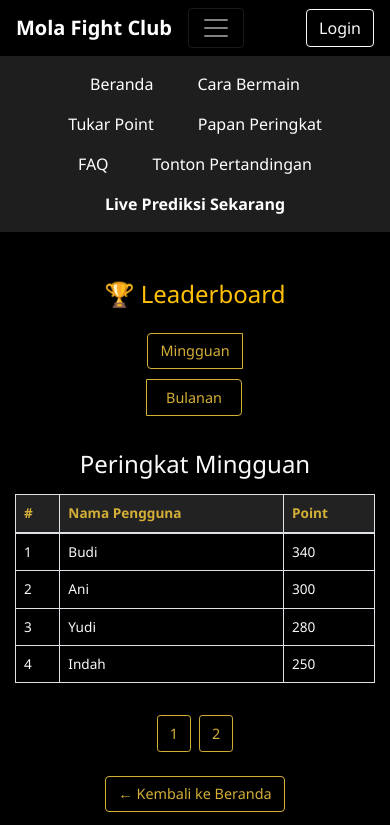
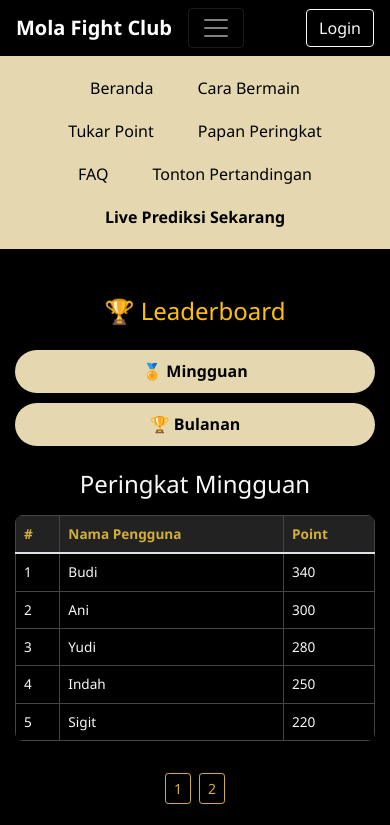
Before and after one commit to lafaek566/Project_Ui, a plain HTML site: page leaderboard.html in a window 390 px wide. Shown: the top 825 px of the page. Drawn offline with nearby package versions, Linux system fonts and the light colour scheme.

Commit message:
Update hero background

```diff
--- a/leaderboard.html
+++ b/leaderboard.html
@@ -24,19 +24,31 @@
         font-family: "Segoe UI", sans-serif;
       }
 
-      .navbar,
       .navbar-sub {
-        background-color: var(--dark);
+        background-color: #e5d8b0 !important;
+        padding: 10px 0;
       }
 
-      .navbar-sub {
-        background-color: var(--gray-dark);
+      .navbar-sub .nav-link {
+        color: #e5d8b0 !important;
+        padding: 0.6rem 1rem; /* tambahkan padding untuk jarak */
+        margin: 0 6px; /* jarak antar link */
+        font-weight: 500;
+        transition: 0.2s ease;
       }
 
       .nav-link {
         color: #fff !important;
         font-weight: 500;
         transition: 0.2s ease;
+      }
+
+      .navbar-sub .nav-link {
+        color: #000 !important;
+      }
+
+      .navbar-sub .nav-link:hover {
+        color: var(--gold) !important;
       }
 
       .nav-link:hover {
@@ -57,6 +69,24 @@
       .btn-outline-warning:hover {
         background-color: var(--gold);
         color: var(--dark);
+      }
+
+      .btn-toggle {
+        background-color: #e5d8b0;
+        color: #000;
+        font-weight: bold;
+        border: none;
+        padding: 0.6rem 1.2rem;
+        margin: 0 5px;
+        border-radius: 30px;
+        transition: all 0.3s ease;
+        box-shadow: 0 4px 6px rgba(0, 0, 0, 0.2);
+      }
+
+      .btn-toggle:hover {
+        background-color: var(--gold);
+        color: #000;
+        transform: translateY(-2px);
       }
 
       .table-section {
@@ -86,6 +116,31 @@
 
       .table tbody td {
         color: #f8f9fa;
+        vertical-align: middle;
+      }
+
+      .table tbody tr:hover {
+        background-color: rgba(255, 255, 255, 0.05);
+        transition: 0.2s;
+      }
+
+      .table {
+        border: 1px solid var(--gold);
+        border-radius: 8px;
+        overflow: hidden;
+      }
+
+      .table th,
+      .table td {
+        border: 1px solid #444;
+      }
+
+      .pagination .btn {
+        border-radius: 50%;
+        width: 35px;
+        height: 35px;
+        padding: 0;
+        font-weight: bold;
       }
 
       .footer {
@@ -100,26 +155,15 @@
         margin: 10px;
       }
 
-      .navbar-sub .nav-link {
-        padding: 0.5rem 1rem;
-        margin: 0 6px;
-        font-weight: 500;
-        color: #fff !important;
-        transition: 0.2s ease;
-      }
-
       @media (max-width: 576px) {
         h2 {
           font-size: 1.5rem;
         }
 
-        .btn-group {
-          flex-direction: column;
-        }
-
-        .btn-group .btn {
+        .btn-toggle {
+          display: block;
           width: 100%;
-          margin-bottom: 10px;
+          margin: 10px auto;
         }
 
         .table th,
@@ -127,21 +171,13 @@
           font-size: 0.85rem;
           padding: 0.5rem;
         }
-
-        .btn-outline-warning {
-          font-size: 0.9rem;
-          padding: 0.4rem 0.75rem;
-        }
       }
     </style>
   </head>
 
   <body>
     <!-- Navbar -->
-    <nav
-      class="navbar navbar-expand-lg navbar-dark"
-      style="background-color: #000"
-    >
+    <nav class="navbar navbar-expand-lg navbar-dark">
       <div class="container">
         <a class="navbar-brand font-weight-bold" href="index.html"
           >Mola Fight Club</a
@@ -207,12 +243,12 @@
     <!-- Leaderboard Section -->
     <div class="container text-center mt-5">
       <h2 class="mb-4 text-warning">🏆 Leaderboard</h2>
-      <div class="btn-group mb-4">
-        <button class="btn btn-outline-warning" onclick="showTable('mingguan')">
-          Mingguan
+      <div class="mb-4">
+        <button class="btn-toggle" onclick="showTable('mingguan')">
+          🏅 Mingguan
         </button>
-        <button class="btn btn-outline-warning" onclick="showTable('bulanan')">
-          Bulanan
+        <button class="btn-toggle" onclick="showTable('bulanan')">
+          🏆 Bulanan
         </button>
       </div>
     </div>
@@ -289,20 +325,32 @@
 
     <!-- Scripts -->
     <script>
-      const itemsPerPage = 4;
+      const itemsPerPage = 5;
+
       const weeklyData = [
         ["Budi", 340],
         ["Ani", 300],
         ["Yudi", 280],
         ["Indah", 250],
         ["Sigit", 220],
+        ["Rama", 200],
+        ["Citra", 180],
+        ["Fajar", 160],
+        ["Wulan", 140],
+        ["Dimas", 120],
       ];
+
       const monthlyData = [
         ["Yudi", 1280],
         ["Budi", 1210],
         ["Indah", 1100],
         ["Ani", 1070],
         ["Rama", 1020],
+        ["Sigit", 980],
+        ["Fajar", 940],
+        ["Citra", 900],
+        ["Wulan", 870],
+        ["Dimas", 820],
       ];
 
       function renderTable(data, tbodyId, page) {
```
Also changed, not shown: index.html (+64 -6 lines).
